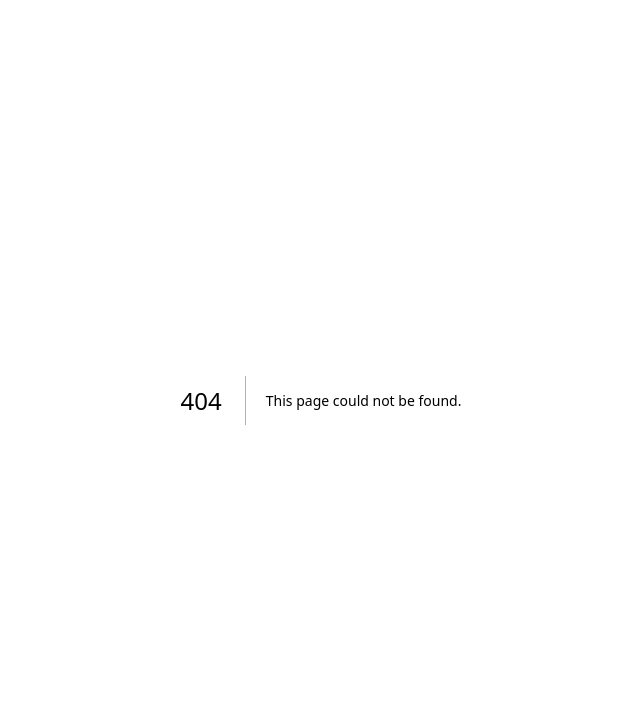
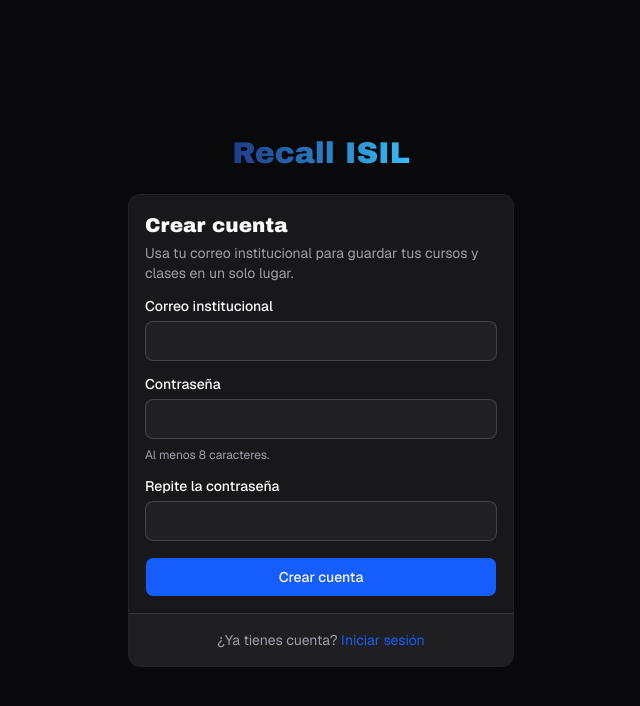
Before and after one commit to joseemorevalle-arli/Proyecto_Tech-Recall_Isil, a Next.js app: page /crear-cuenta in a window 1280 px wide. Before the commit this address had no page. Shown: the top 706 px of the page, without its empty margins (319-959 px from the left). Built offline with nearby package versions, Linux system fonts and the light colour scheme.

Commit message:
feat(HU02): formulario «Crear cuenta» con validación del dominio y estados de carga y error [SCRUM-33]
Co-Authored-By: Claude Opus 5.5 <noreply@anthropic.com>

```diff
--- /dev/null
+++ b/src/app/(auth)/crear-cuenta/page.tsx
@@ -0,0 +1,47 @@
+import type { Metadata } from "next";
+import Link from "next/link";
+import {
+  Card,
+  CardContent,
+  CardDescription,
+  CardFooter,
+  CardHeader,
+  CardTitle,
+} from "@/components/ui/card";
+import { getAllowedEmailDomains } from "@/lib/auth/allowed-domains";
+import { RegisterForm } from "./register-form";
+
+export const metadata: Metadata = { title: "Crear cuenta · Recall ISIL" };
+
+// Se renderiza en cada petición para leer ALLOWED_EMAIL_DOMAINS del entorno actual
+export const dynamic = "force-dynamic";
+
+export default function CrearCuentaPage() {
+  const domains = getAllowedEmailDomains();
+
+  return (
+    <Card>
+      <CardHeader>
+        <CardTitle className="font-heading text-xl">
+          <h1>Crear cuenta</h1>
+        </CardTitle>
+        <CardDescription>
+          Usa tu correo institucional para guardar tus cursos y clases en un
+          solo lugar.
+        </CardDescription>
+      </CardHeader>
+      <CardContent>
+        <RegisterForm domains={domains} />
+      </CardContent>
+      <CardFooter className="justify-center text-sm text-muted-foreground">
+        ¿Ya tienes cuenta?&nbsp;
+        <Link
+          href="/iniciar-sesion"
+          className="text-primary underline-offset-4 hover:underline"
+        >
+          Iniciar sesión
+        </Link>
+      </CardFooter>
+    </Card>
+  );
+}
--- /dev/null
+++ b/src/app/(auth)/crear-cuenta/register-form.tsx
@@ -0,0 +1,155 @@
+"use client";
+
+import Link from "next/link";
+import { useActionState, useState } from "react";
+import { AlertCircle } from "lucide-react";
+import { Alert, AlertDescription } from "@/components/ui/alert";
+import { Button } from "@/components/ui/button";
+import { Input } from "@/components/ui/input";
+import { Label } from "@/components/ui/label";
+import {
+  buildRegisterSchema,
+  firstErrors,
+  PASSWORD_MIN_LENGTH,
+  type FieldErrors,
+  type RegisterInput,
+} from "@/lib/auth/schemas";
+import { registerAction, type RegisterState } from "./actions";
+
+const initialState: RegisterState = { email: "" };
+
+export function RegisterForm({ domains }: { domains: string[] }) {
+  const [state, formAction, pending] = useActionState(
+    registerAction,
+    initialState,
+  );
+  // El correo es controlado: React 19 reinicia el <form> al terminar la acción y así no se pierde
+  const [email, setEmail] = useState("");
+  // Errores encontrados en el navegador antes de enviar
+  const [clientErrors, setClientErrors] =
+    useState<FieldErrors<RegisterInput> | null>(null);
+
+  const errors = clientErrors ?? state.fieldErrors ?? {};
+
+  function handleSubmit(event: React.FormEvent<HTMLFormElement>) {
+    const data = new FormData(event.currentTarget);
+    const result = buildRegisterSchema(domains).safeParse({
+      email: data.get("email"),
+      password: data.get("password"),
+      confirmPassword: data.get("confirmPassword"),
+    });
+    if (!result.success) {
+      event.preventDefault(); // no se envía al servidor
+      setClientErrors(firstErrors(result.error));
+      return;
+    }
+    setClientErrors(null);
+  }
+
+  return (
+    <form
+      action={formAction}
+      onSubmit={handleSubmit}
+      noValidate
+      className="flex flex-col gap-4"
+    >
+      {state.formError && !clientErrors && (
+        <Alert variant="destructive">
+          <AlertCircle aria-hidden />
+          <AlertDescription className="text-destructive">
+            <p>{state.formError}</p>
+            {state.emailAlreadyExists && (
+              <Link href="/iniciar-sesion" className="font-medium">
+                Iniciar sesión
+              </Link>
+            )}
+          </AlertDescription>
+        </Alert>
+      )}
+
+      <Field id="email" label="Correo institucional" error={errors.email}>
+        <Input
+          id="email"
+          name="email"
+          type="email"
+          autoComplete="email"
+          inputMode="email"
+          placeholder={domains[0] ? `usuario@${domains[0]}` : undefined}
+          value={email}
+          onChange={(event) => setEmail(event.target.value)}
+          aria-invalid={Boolean(errors.email)}
+          aria-describedby={errors.email ? "email-error" : undefined}
+          disabled={pending}
+          className="h-10"
+        />
+      </Field>
+
+      <Field id="password" label="Contraseña" error={errors.password}>
+        <Input
+          id="password"
+          name="password"
+          type="password"
+          autoComplete="new-password"
+          aria-invalid={Boolean(errors.password)}
+          aria-describedby={
+            errors.password ? "password-error" : "password-hint"
+          }
+          disabled={pending}
+          className="h-10"
+        />
+        {!errors.password && (
+          <p id="password-hint" className="text-xs text-muted-foreground">
+            Al menos {PASSWORD_MIN_LENGTH} caracteres.
+          </p>
+        )}
+      </Field>
+
+      <Field
+        id="confirmPassword"
+        label="Repite la contraseña"
+        error={errors.confirmPassword}
+      >
+        <Input
+          id="confirmPassword"
+          name="confirmPassword"
+          type="password"
+          autoComplete="new-password"
+          aria-invalid={Boolean(errors.confirmPassword)}
+          aria-describedby={
+            errors.confirmPassword ? "confirmPassword-error" : undefined
+          }
+          disabled={pending}
+          className="h-10"
+        />
+      </Field>
+
+      <Button type="submit" size="lg" className="h-10 w-full" disabled={pending}>
+        {pending ? "Creando cuenta…" : "Crear cuenta"}
+      </Button>
+    </form>
+  );
+}
+
+function Field({
+  id,
+  label,
+  error,
+  children,
+}: {
+  id: string;
+  label: string;
+  error?: string;
+  children: React.ReactNode;
+}) {
+  return (
+    <div className="flex flex-col gap-2">
+      <Label htmlFor={id}>{label}</Label>
+      {children}
+      {error && (
+        <p id={`${id}-error`} className="text-sm text-destructive">
+          {error}
+        </p>
+      )}
+    </div>
+  );
+}
--- /dev/null
+++ b/src/app/(auth)/layout.tsx
@@ -0,0 +1,11 @@
+// Layout de las pantallas públicas de autenticación: tarjeta centrada, pensada primero para móvil
+export default function AuthLayout({ children }: { children: React.ReactNode }) {
+  return (
+    <main className="flex min-h-svh flex-col items-center justify-center gap-6 px-4 py-10">
+      <p className="font-heading bg-gradient-to-r from-brand-gradient-from to-brand-gradient-to bg-clip-text text-3xl text-transparent">
+        Recall ISIL
+      </p>
+      <div className="w-full max-w-sm">{children}</div>
+    </main>
+  );
+}
```
